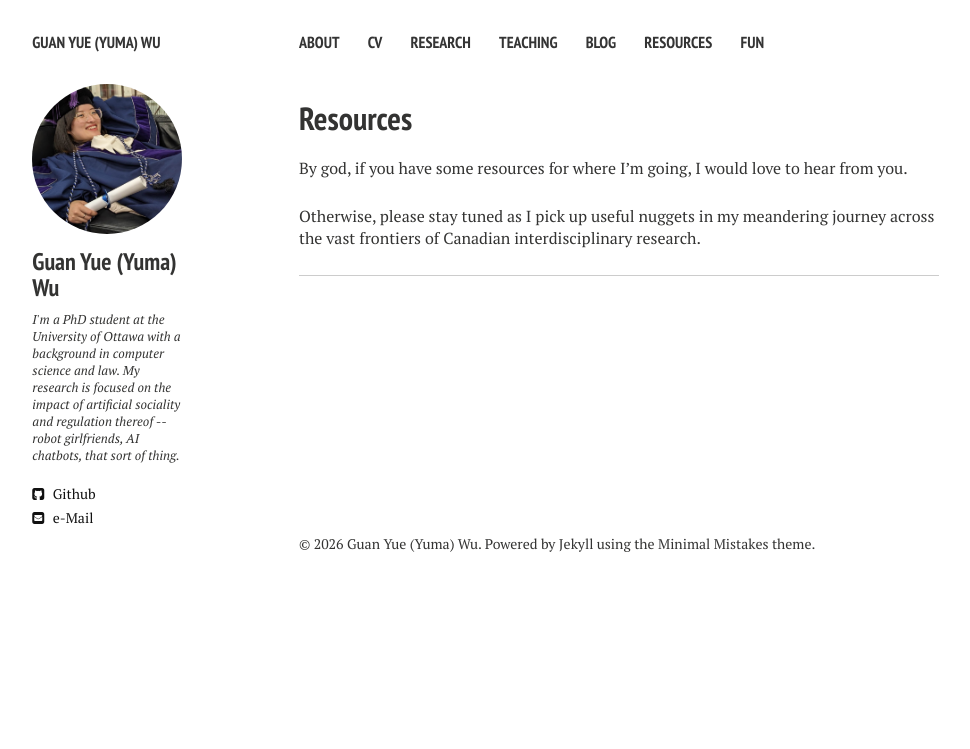
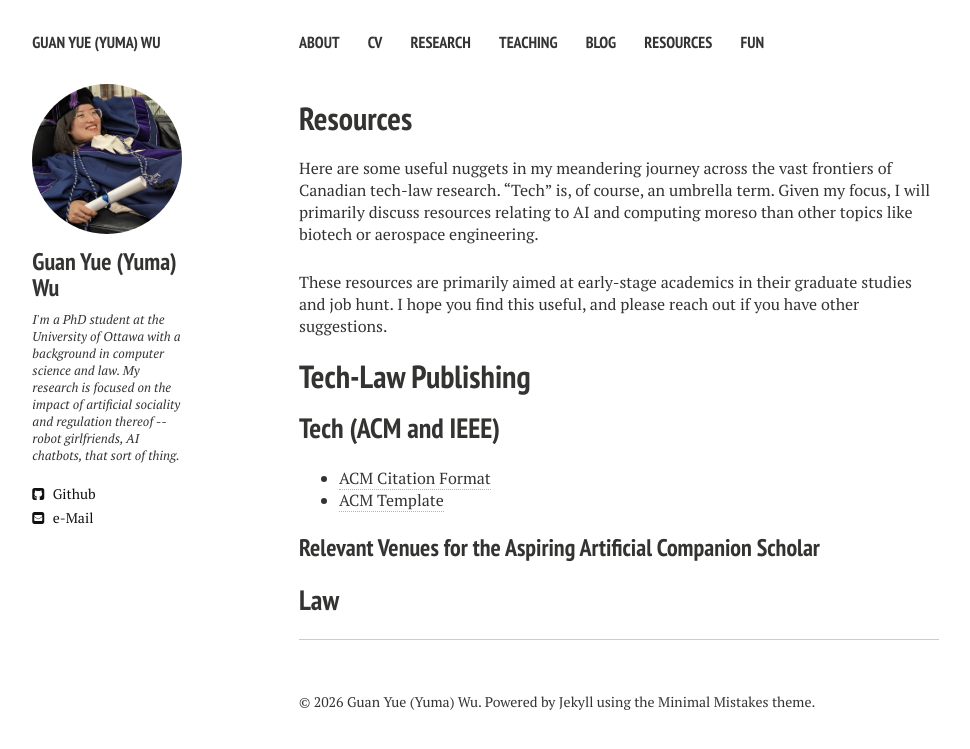
Before and after one commit to yuma-wu/yuma-wu.github.io, a Jekyll site: the page built from _pages/resources.md, in a window 1280 px wide. Shown: the top 749 px of the page, without its empty margins (21-991 px from the left). Built offline with Jekyll 4.4.1, drawn with Linux system fonts in a browser that asks for light colours; nearby versions of some CDN libraries.

Commit message:
Initial edits to resources

```diff
--- a/_pages/resources.md
+++ b/_pages/resources.md
@@ -5,6 +5,18 @@ title: Resources
 permalink: "/resources/"
 ---
 
-By god, if you have some resources for where I'm going, I would love to hear from you.
+Here are some useful nuggets in my meandering journey across the vast frontiers of Canadian tech-law research. "Tech" is, of course, an umbrella term. Given my focus, I will primarily discuss resources relating to AI and computing moreso than other topics like biotech or aerospace engineering.
 
-Otherwise, please stay tuned as I pick up useful nuggets in my meandering journey across the vast frontiers of Canadian interdisciplinary research.
+These resources are primarily aimed at early-stage academics in their graduate studies and job hunt. I hope you find this useful, and please reach out if you have other suggestions.
+
+# Tech-Law Publishing
+
+## Tech (ACM and IEEE)
+
+* [ACM Citation Format](https://www.acm.org/publications/authors/reference-formatting)
+* [ACM Template](https://authors.acm.org/proceedings/production-information/preparing-your-article-with-latex)
+
+### Relevant Venues for the Aspiring Artificial Companion Scholar
+
+
+## Law
```
